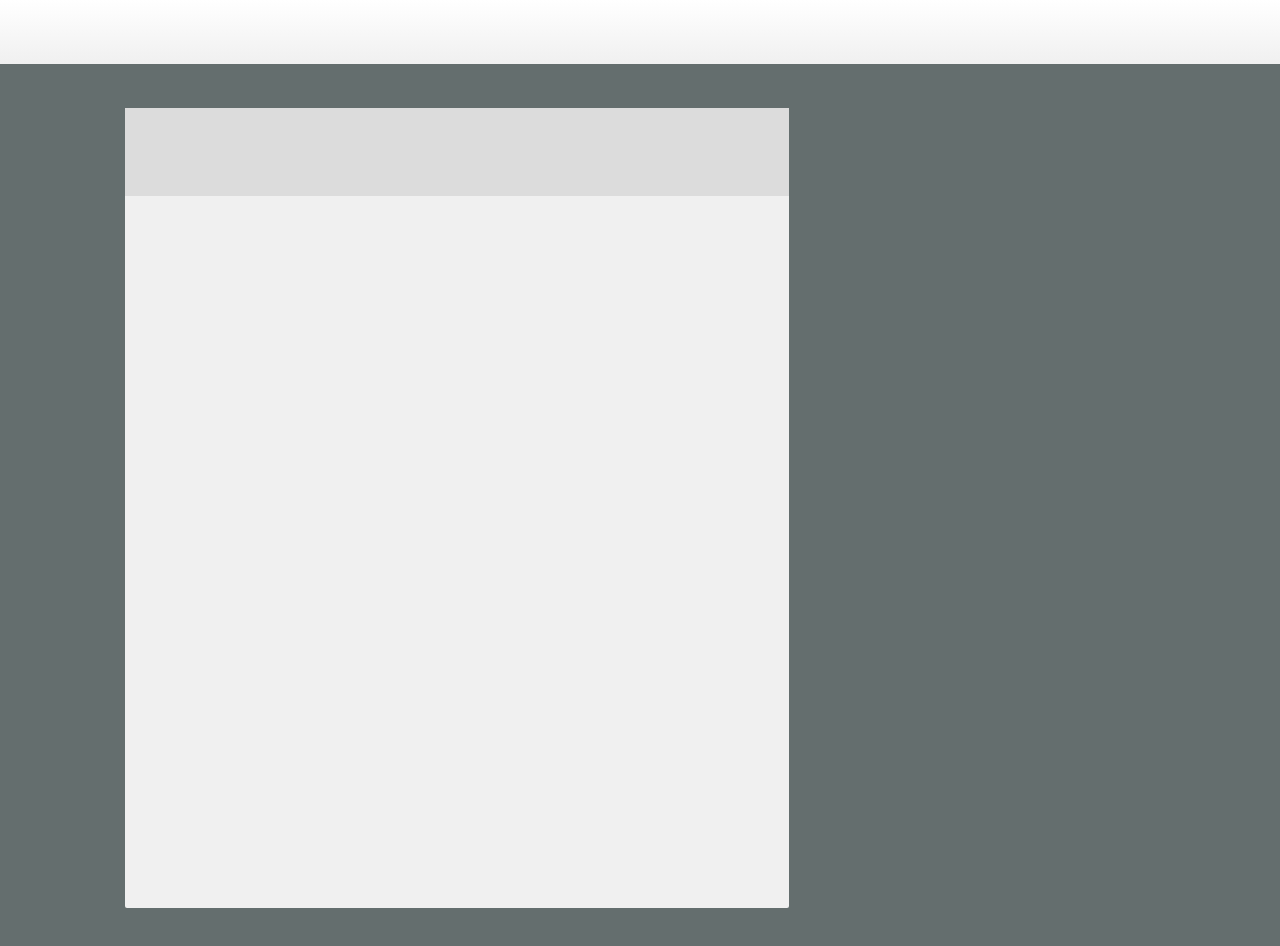
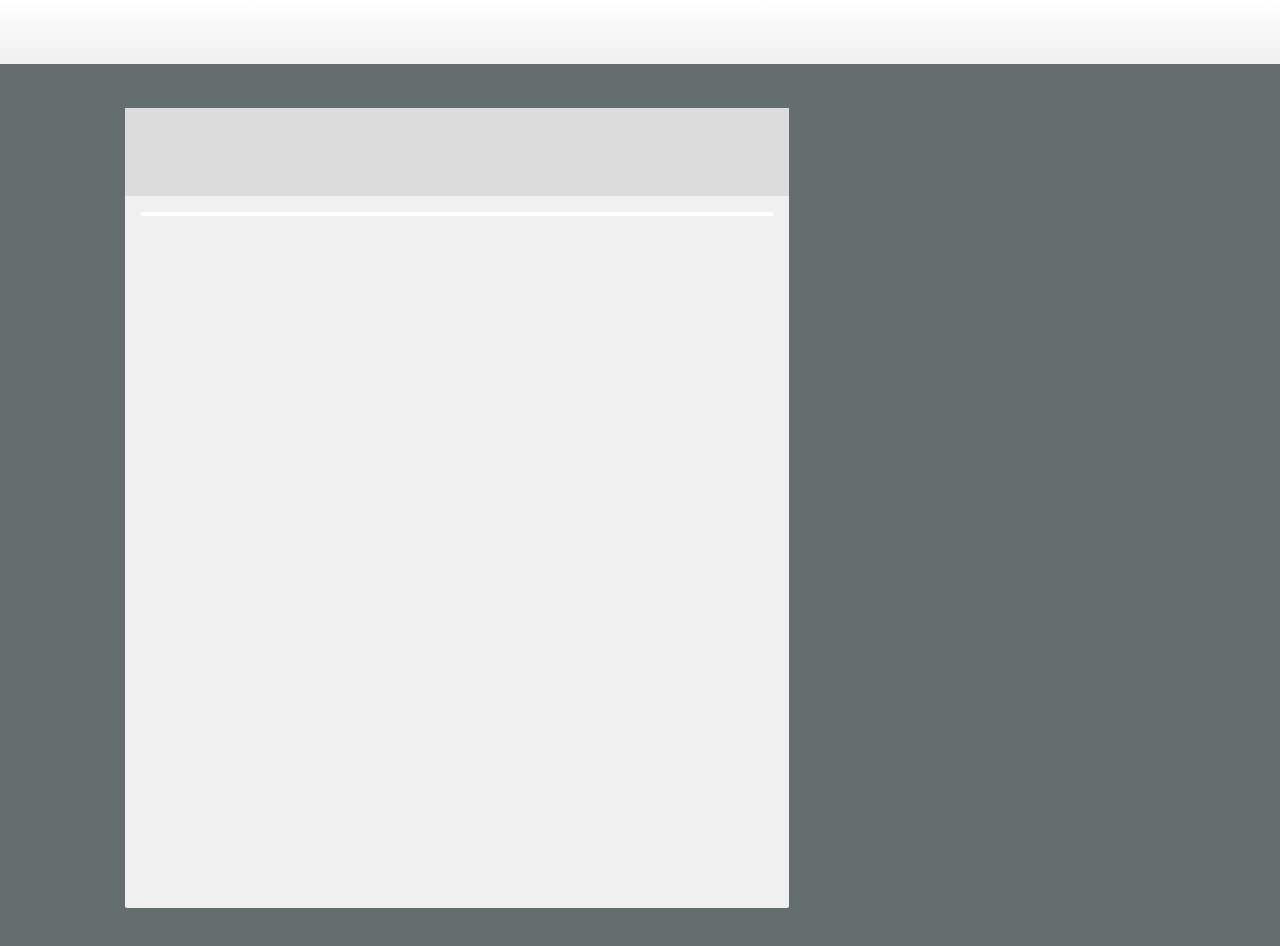
Before and after one commit to pedroAquino/MoreThanMetricsTest, a React (Create React App) app: page / in a window 1280 px wide. Shown: the top 946 px of the page. Built offline with nearby package versions, Linux system fonts and the light colour scheme.

Commit message:
creating the persona columns component

```diff
--- a/src/Persona/Persona.js
+++ b/src/Persona/Persona.js
@@ -2,6 +2,7 @@
 import * as React from 'react';
 import injectSheet from "react-jss";
 import PersonaHeader from './components/PersonaHeader';
+import PersonaColumn from './components/PersonaColumn';
 
 type Props = {
   classes: any;
@@ -13,6 +14,9 @@ const styles = theme => ({
         width: 664,
         borderRadius: '0 0 2px 2px',
         backgroundColor: theme.colors.lightGray
+    },
+    personaContent: {
+        padding: 16
     }
 });
 
@@ -21,6 +25,10 @@ function Persona(props: Props) {
   return (
      <div className={classes.persona}>
         <PersonaHeader />
+        <div className={classes.personaContent}>
+            <PersonaColumn />
+            <PersonaColumn />
+        </div>
     </div>
   );
 };
--- /dev/null
+++ b/src/Persona/components/PersonaColumn.js
@@ -0,0 +1,19 @@
+// @flow
+import * as React from 'react';
+import injectSheet from "react-jss";
+
+type Props = {
+
+};
+
+const styles = theme => ({
+});
+
+function PersonaColumn(props: Props) {
+  return (
+    <div style={{border: '1px solid #fff'}}>
+    </div>
+  );
+};
+
+export default injectSheet(styles)(PersonaColumn);
```
